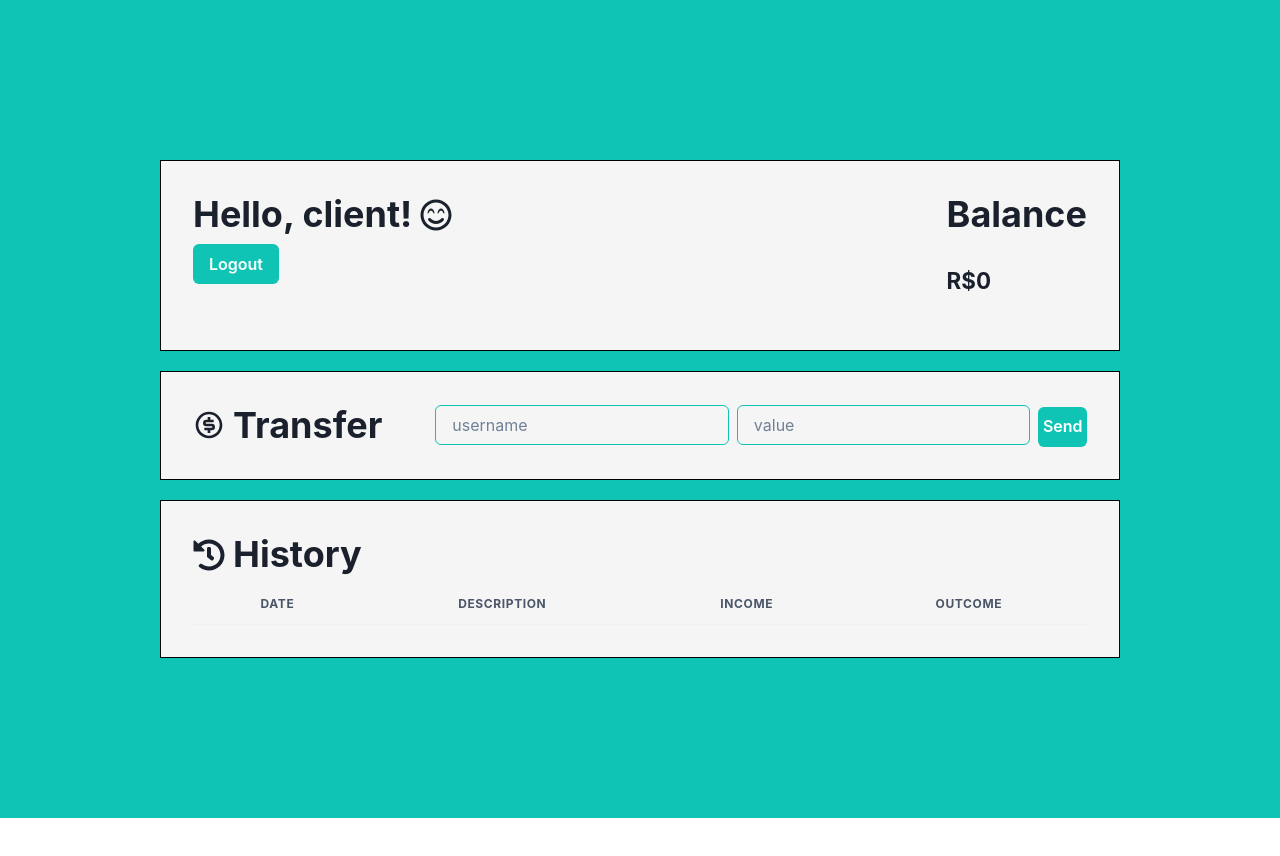
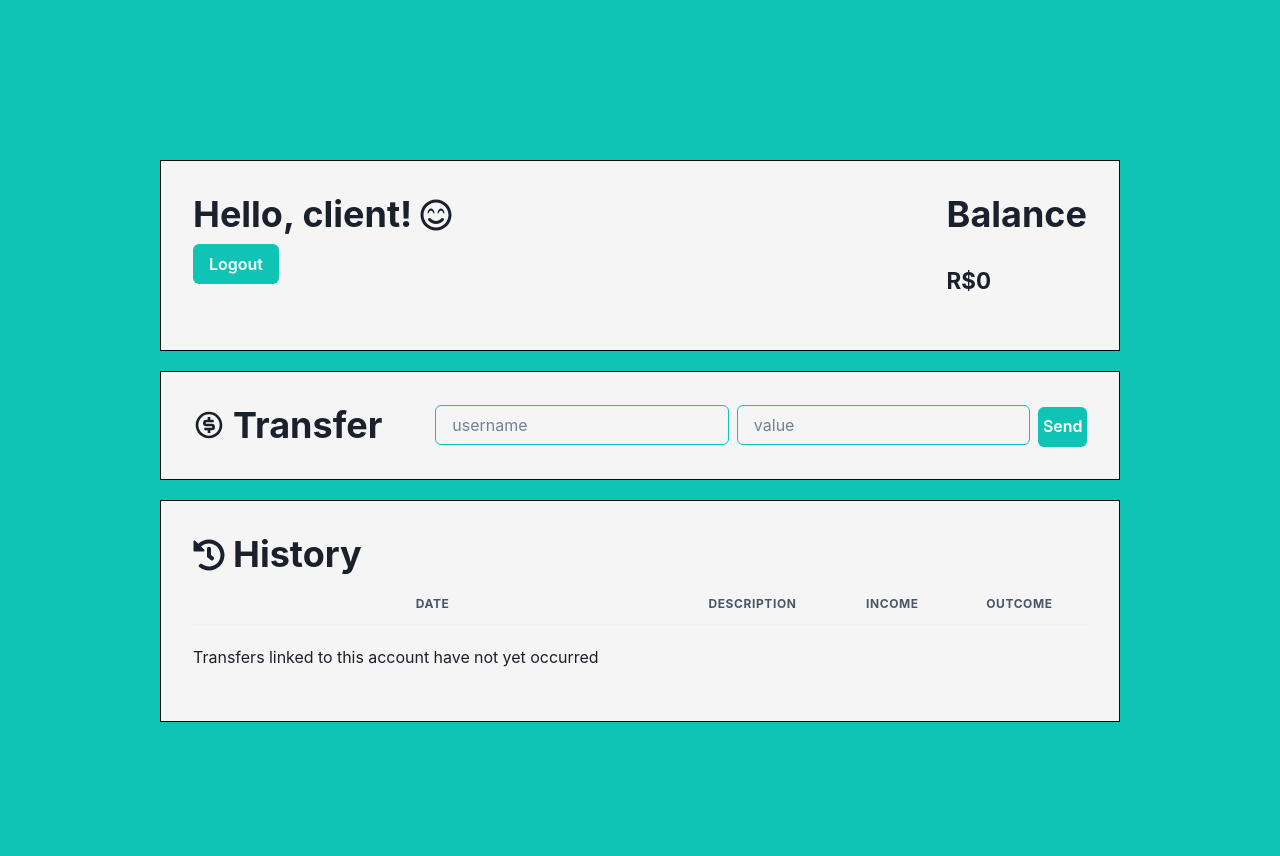
Before and after one commit to dashartt/transfer-money, a React (Vite) app in the folder frontend/: page / in a window 1280 px wide. Shown: the top 856 px of the page. Before the commit the page ends 818 px from the top, so only its background shows below. Built offline with nearby package versions, Linux system fonts and the light colour scheme.

Commit message:
feat: :sparkles: new message when transaction data not found

```diff
--- a/frontend/src/components/transaction-history/HistoryRow.tsx
+++ b/frontend/src/components/transaction-history/HistoryRow.tsx
@@ -1,4 +1,4 @@
-import { Tbody, Td, Tr } from '@chakra-ui/react';
+import { Tbody, Td, Text, Tr } from '@chakra-ui/react';
 import { useEffect, useState } from 'react';
 import { v4 as uuidv4 } from 'uuid';
 
@@ -22,6 +22,10 @@ function HistoryRow() {
           <HistoryRowHelper transaction={transaction} />
         </Tr>
       ))}
+
+      {transactions.length === 0 && (
+        <Text>Transfers linked to this account have not yet occurred</Text>
+      )}
     </Tbody>
   );
 }
```
